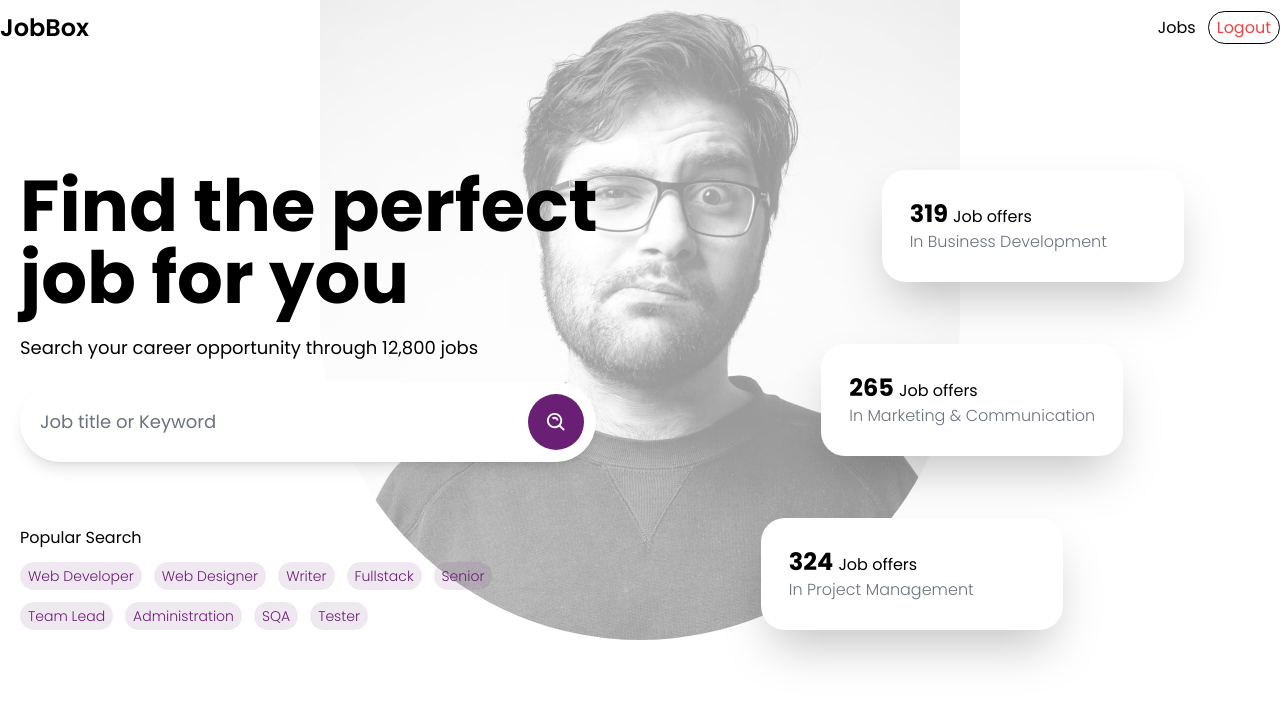
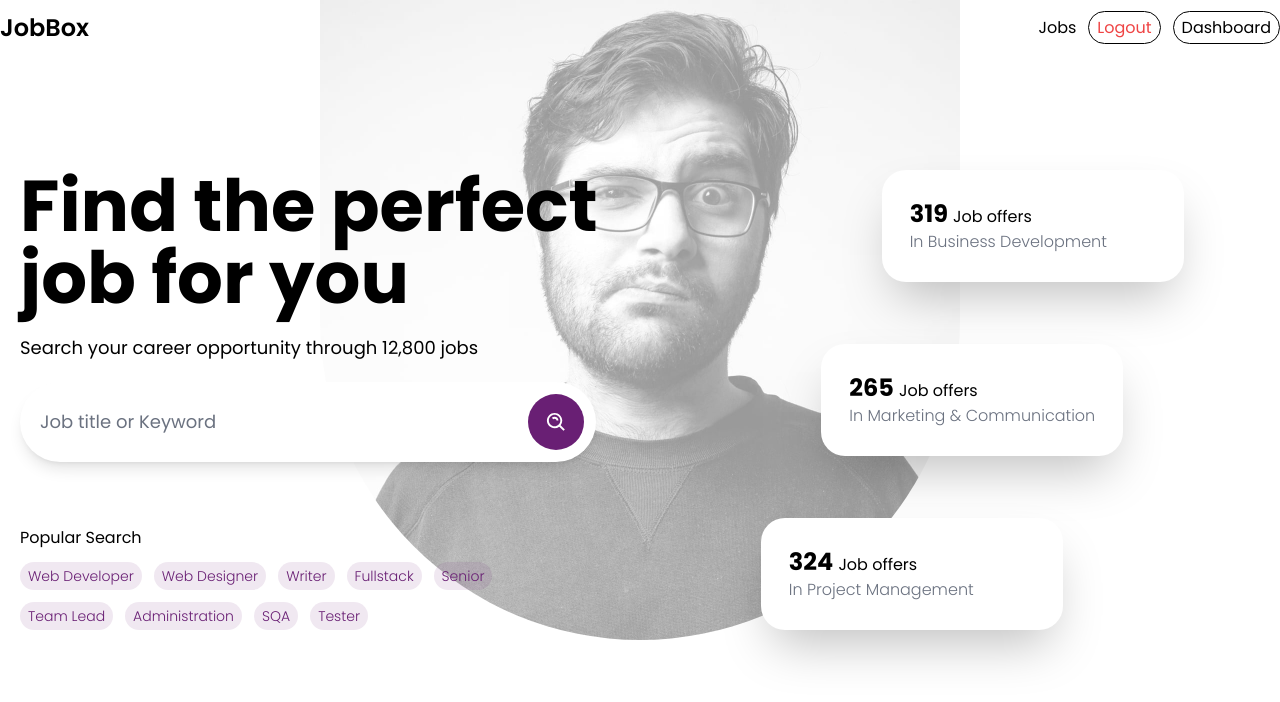
Before and after one commit to Junayed5/Redux-jobbox, a React (Create React App) app: page / in a window 1280 px wide. Shown: the top 702 px of the page. Built offline with nearby package versions, Linux system fonts and the light colour scheme; no server answers; sample sign-in values are in the browser's storage.

Commit message:
update role

```diff
--- a/src/App.js
+++ b/src/App.js
@@ -4,7 +4,7 @@ import { useEffect } from "react";
 import { onAuthStateChanged } from "firebase/auth";
 import auth from "./firebase/firebase.config";
 import { useDispatch } from "react-redux";
-import { setUser } from "./features/auth/authSlice";
+import { setUser, toggleLoading } from "./features/auth/authSlice";
 import { Toaster } from "react-hot-toast";
 
 function App() {
@@ -15,6 +15,8 @@ function App() {
       if (user) {
         console.log(user);
         dispatch(setUser(user.email));
+      } else{
+        dispatch(toggleLoading())
       }
     });
   }, []);
--- a/src/features/auth/authSlice.js
+++ b/src/features/auth/authSlice.js
@@ -53,6 +53,9 @@ const authSlice = createSlice({
     setUser : (state, action) => {
       state.email = action.payload;
       state.isLoading = false
+    },
+    toggleLoading : (state) => {
+      state.isLoading = false;
     }
   },
   extraReducers: (builder) => {
@@ -112,4 +115,4 @@ const authSlice = createSlice({
 });
 
 export default authSlice.reducer;
-export const { logout, setUser } = authSlice.actions;
+export const { logout, setUser, toggleLoading } = authSlice.actions;
--- a/src/layout/main/Navbar.js
+++ b/src/layout/main/Navbar.js
@@ -53,6 +53,16 @@ const Navbar = () => {
             </Link>
           </li>
         )}
+        {email && (
+          <li>
+            <Link
+              className="border border-black px-2 py-1 rounded-full hover:border-primary hover:text-white hover:bg-primary hover:px-4 transition-all "
+              to="/dashboard"
+            >
+              Dashboard
+            </Link>
+          </li>
+        )}
       </ul>
     </nav>
   );
--- a/src/pages/Login.js
+++ b/src/pages/Login.js
@@ -4,27 +4,38 @@ import { useForm } from "react-hook-form";
 import { useNavigate } from "react-router-dom";
 import loginImage from "../assets/login.svg";
 import { useDispatch, useSelector } from "react-redux";
-import { googleLogin, loginUser } from "../features/auth/authSlice";
+import {
+  googleLogin,
+  loginUser,
+  toggleLoading,
+} from "../features/auth/authSlice";
 import GoogleLogin from "../components/google/GoogleLogin";
 import toast from "react-hot-toast";
 const Login = () => {
   const { register, handleSubmit, reset } = useForm();
   const navigate = useNavigate();
   const dispatch = useDispatch();
-  const { isLoading, email, error, isError } = useSelector((state) => state.auth);
+  const { isLoading, email, error, isError } = useSelector(
+    (state) => state.auth
+  );
 
   useEffect(() => {
     if (!isLoading && email) {
-      navigate('/')
+      navigate("/");
     }
     if (email) {
-      toast.success(`Successfully Login ${email}`)
+      toast.success(`Successfully Login`);
     }
+    // if (isLoading) {
+    //   toast.loading("Login processing...");
+    // } else if (email) {
+    //   dispatch(toggleLoading());
+    // }
   }, [email, isLoading]);
 
   useEffect(() => {
     if (error && isError) {
-      toast.error(error)
+      toast.error(error);
     }
   }, [error, isError]);
 
@@ -68,7 +79,7 @@ const Login = () => {
                 </button>
               </div>
               <div>
-                <GoogleLogin/>
+                <GoogleLogin />
               </div>
               <div>
                 <p>
--- a/src/utils/PrivateRoute.js
+++ b/src/utils/PrivateRoute.js
@@ -1,18 +1,18 @@
 import React from "react";
 import { Navigate, useLocation } from "react-router-dom";
 import Loading from "../components/reusable/Loading";
+import { useSelector } from "react-redux";
 
 const PrivateRoute = ({ children }) => {
   const { pathname } = useLocation();
-  const isLoading = false;
-  const email = "test@gmail.com";
+  const { isLoading, email } = useSelector((state) => state.auth);
 
   if (isLoading) {
     return <Loading />;
   }
 
   if (!isLoading && !email) {
-    return <Navigate to='/login' state={{ path: pathname }} />;
+    return <Navigate to="/login" state={{ path: pathname }} />;
   }
 
   return children;
```
